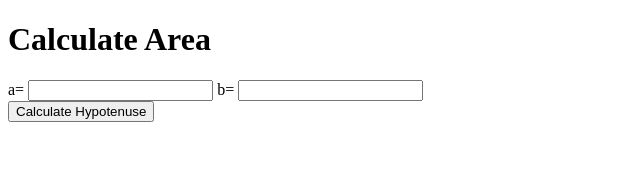
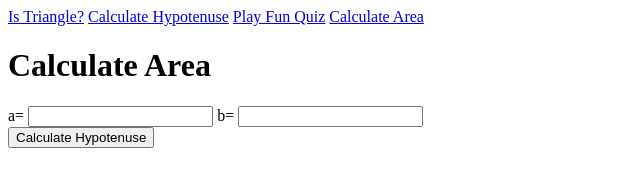
Before and after one commit to samyakshah3008/funwithtriangles, a plain HTML site: page Area.html in a window 1280 px wide. Shown: the whole page, without its empty margins (0-640 px from the left). Drawn offline with Linux system fonts and the light colour scheme.

Commit message:
FEAT: Nav bar added

```diff
--- a/Area.html
+++ b/Area.html
@@ -7,7 +7,14 @@
     <title>Calculate Area</title>
 </head>
 <body>
+    <nav>
+        <a href="/istriangle.html">Is Triangle?</a>
+        <a href="/hypotenuse.html">Calculate Hypotenuse</a>
+        <a href="/quiztriangle.html">Play Fun Quiz</a>
+        <a href="/Area.html">Calculate Area</a>
+    </nav>
     <h1>Calculate Area</h1>
+
 
     <label>a=</label>
     <input type="number" class="length"/>
```
Also changed, not shown: hypotenuse.html (+6 -0 lines), istriangle.html (+6 -0 lines), quiztriangle.html (+6 -0 lines).
